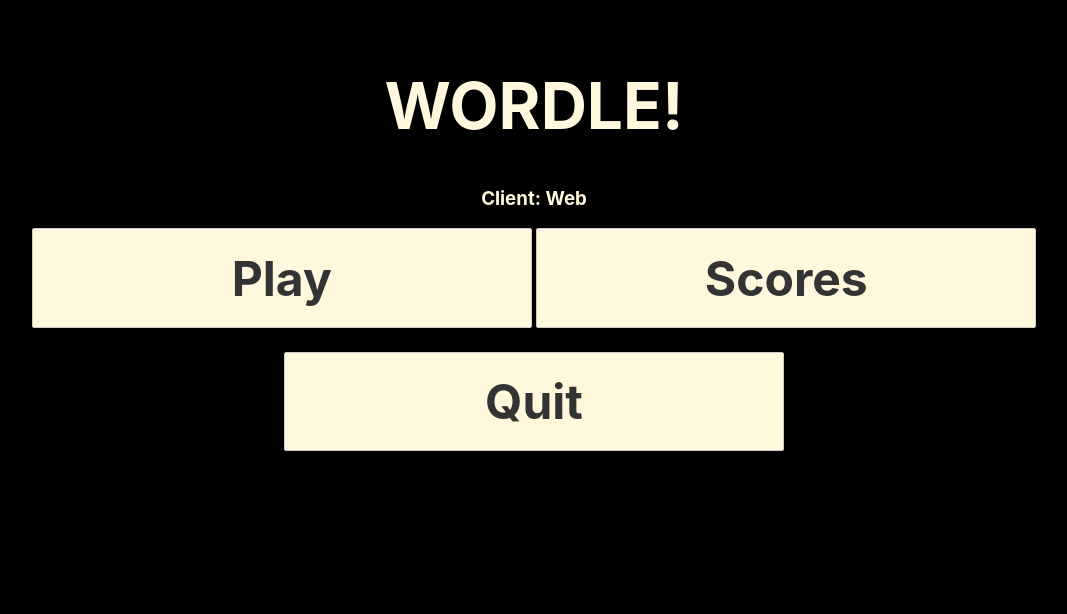
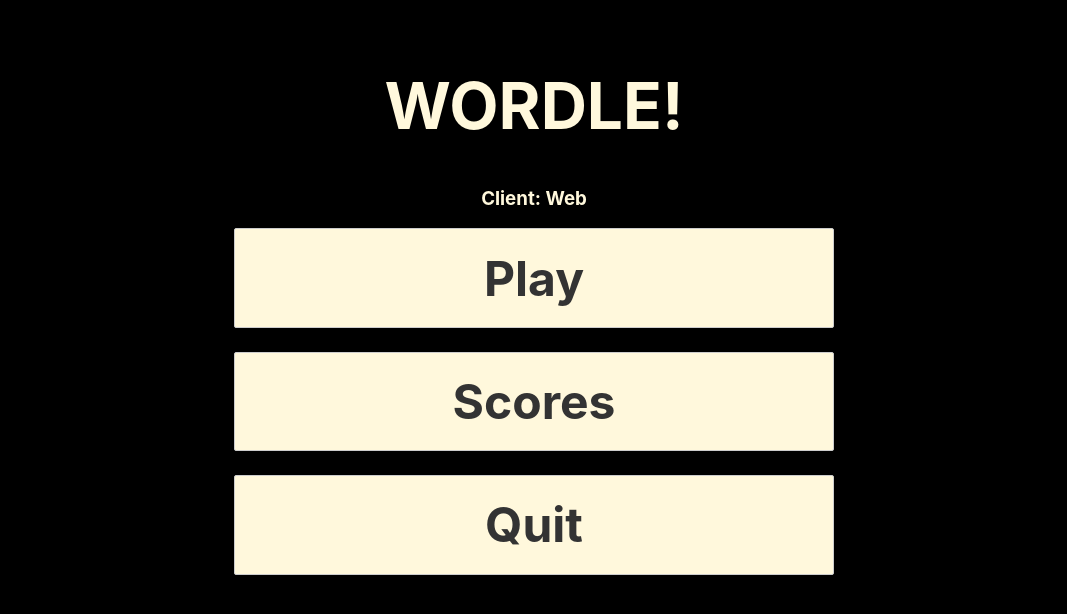
Before and after one commit to wmstack/wordle, a Svelte app: page / in a window 1280 px wide. Shown: the top 614 px of the page, without its empty margins (106-1173 px from the left). Built offline with nearby package versions, Linux system fonts and the light colour scheme.

Commit message:
fix is_word, make flex div

```diff
--- a/package.json
+++ b/package.json
@@ -18,6 +18,7 @@
     "@tauri-apps/cli": "^1.0.0-rc.10",
     "@tsconfig/svelte": "^2.0.0",
     "@wasm-tool/rollup-plugin-rust": "^2.2.2",
+    "concurrently": "^7.2.0",
     "rollup": "^2.3.4",
     "rollup-plugin-css-only": "^3.1.0",
     "rollup-plugin-livereload": "^2.0.0",
@@ -30,7 +31,6 @@
     "typescript": "^4.0.0"
   },
   "dependencies": {
-    "concurrently": "^7.1.0",
     "rollup-plugin-scss": "^3.0.0",
     "sass": "^1.51.0",
     "sirv-cli": "^2.0.0"
--- a/src/App.svelte
+++ b/src/App.svelte
@@ -12,11 +12,14 @@
 	{#if menu == "home"}
 		<h1>Wordle!</h1>
 		<h3> Client: {name} </h3>
-		<div>
-			<button on:click={() => menu = "game"}>Play</button>
-			<button on:click={() => menu = "scores"}>Scores</button>
-			<button on:click={() => window.close()}>Quit</button>
+		<div class="rw center">
+			<div class="flex flex-col">
+				<button on:click={() => menu = "game"}>Play</button>
+				<button on:click={() => menu = "scores"}>Scores</button>
+				<button on:click={() => window.close()}>Quit</button>
+			</div>
 		</div>
+
 	<!-- the game menu -->
 	{:else if menu == "game"}
 		<Game></Game>
@@ -32,6 +35,21 @@
 </main>
 
 <style lang="scss">
+	.rw {
+		width: 600px;
+	}
+	.center {
+		align-items: center;
+		margin: auto;
+	}
+
+	.flex {
+		display: flex;
+	}
+
+	.flex-col {
+		flex-direction: column;
+	}
 	button {
 		min-width: 500px;
 		background-color: cornsilk;
```
Also changed, not shown: 1 other file (tests, documents, lock files or other folders).
